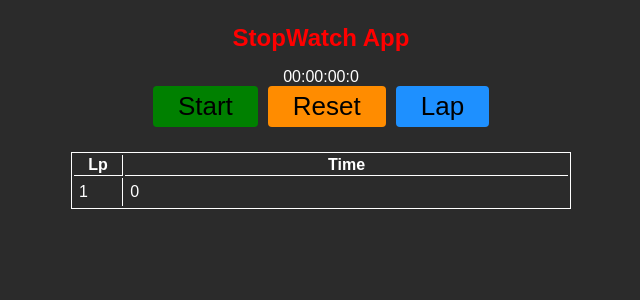
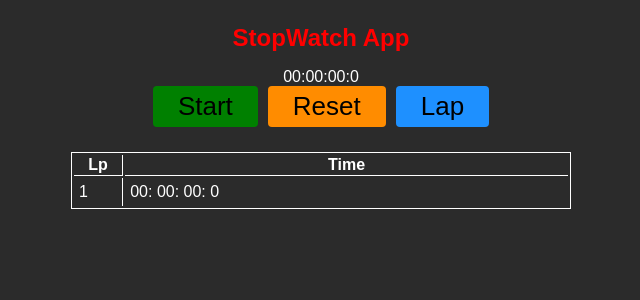
Before and after one commit to Tomsz24/StopWatch, a React (Vite) app: page / in a window 1280 px wide. Both pictures are taken after a click on the button "Lap". Shown: the top 300 px of the page, without its empty margins (319-959 px from the left). Built offline with nearby package versions, Linux system fonts and the light colour scheme.

Commit message:
format time in table record

```diff
--- a/src/components/Table/TableRecord/TableRecord.tsx
+++ b/src/components/Table/TableRecord/TableRecord.tsx
@@ -6,10 +6,24 @@ type Props = {
 }
 
 export const TableRecord = ({lap, index}: Props) => {
+  const formatTime = () => {
+    const hours = Math.floor(lap / 3600000);
+    const minutes = Math.floor((lap % 3600000) / 60000);
+    const seconds = Math.floor((lap % 60000) / 1000);
+    const milliseconds = ((lap % 1000) / 100);
+
+    return `
+    ${hours < 10 ? '0' + hours : hours}:
+    ${minutes < 10 ? '0' + minutes : minutes}:
+    ${seconds < 10 ? '0' + seconds : seconds}:
+    ${milliseconds}
+    `;
+  }
+
   return (
     <tr>
       <td className="number-cell">{index + 1}</td>
-      <td className="lap-cell">{lap}</td>
+      <td className="lap-cell">{formatTime()}</td>
     </tr>
   )
 }
```
